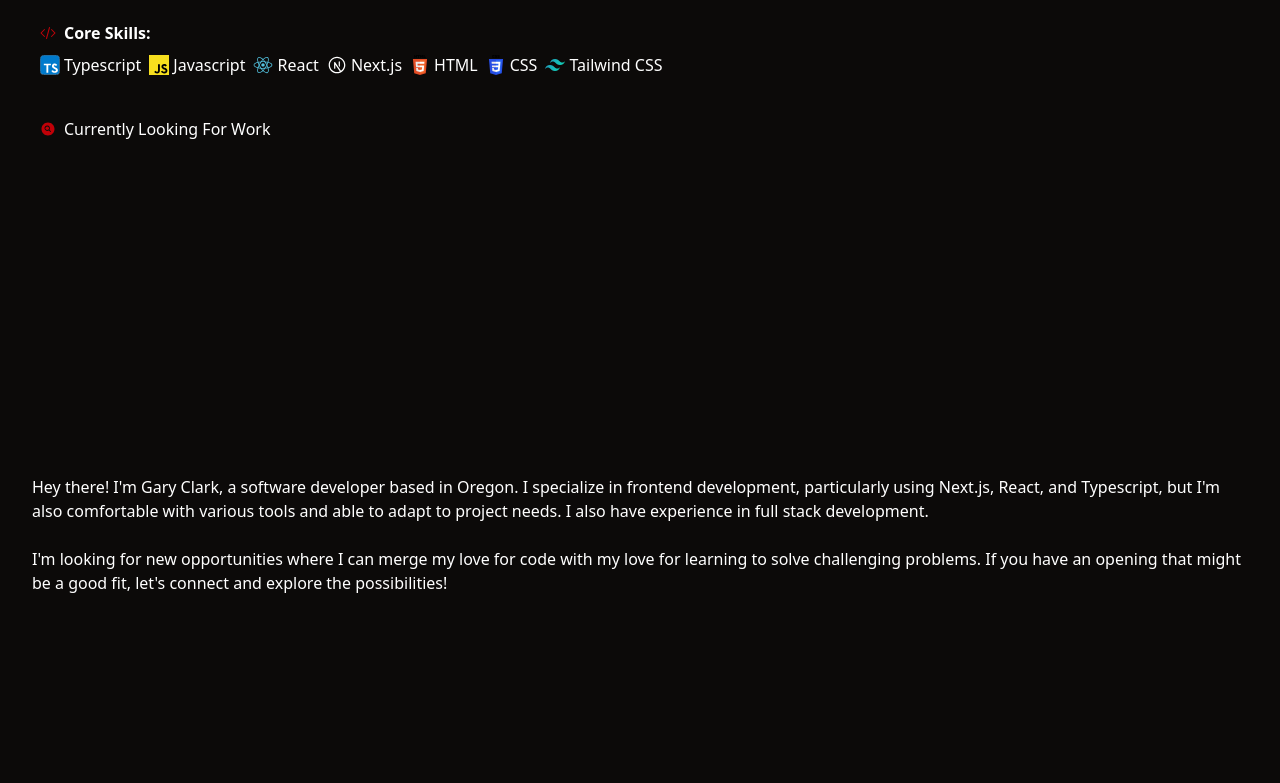
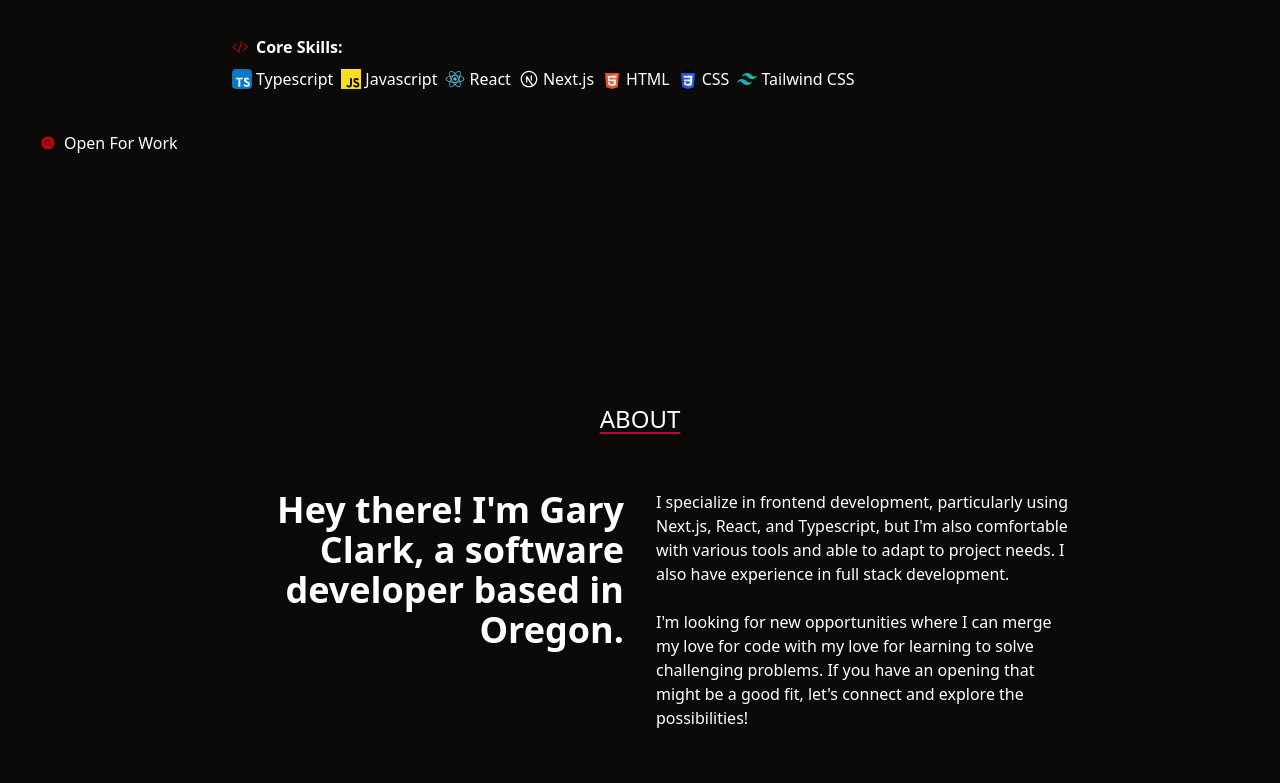
Before and after one commit to Gclark04432/portfolio-site, a Next.js app: page / in a window 1280 px wide. Shown: the part 417-1200 px from the top of the page. Built offline with nearby package versions, Linux system fonts and the light colour scheme.

Commit message:
Adds dynamic with based on screen size and refactors about me section

```diff
--- a/src/app/about.tsx
+++ b/src/app/about.tsx
@@ -26,12 +26,18 @@ export const About = () => {
       id='about'
       className='flex w-screen flex-wrap items-center justify-center bg-stone-950 text-white md:h-screen'
     >
-      <div className='flex w-full items-center justify-center'>
-        <div className='text-l p-8 font-normal'>
-          Hey there! I'm Gary Clark, a software developer based in Oregon. I
-          specialize in frontend development, particularly using Next.js, React,
-          and Typescript, but I'm also comfortable with various tools and able
-          to adapt to project needs. I also have experience in full stack
+      <div className='w-full text-center text-2xl text-white underline decoration-rose-700 underline-offset-4'>
+        ABOUT
+      </div>
+      <div className='flex flex-wrap md:w-2xl lg:w-4xl'>
+        <div className='w-full p-4 text-center text-4xl font-bold md:w-1/2 md:text-end'>
+          Hey there! I'm Gary Clark, a software developer based in Oregon.
+        </div>
+        <div className='text-l w-full p-4 text-center font-normal md:w-1/2 md:text-start'>
+          {' '}
+          I specialize in frontend development, particularly using Next.js,
+          React, and Typescript, but I'm also comfortable with various tools and
+          able to adapt to project needs. I also have experience in full stack
           development. <br />
           <br />
           I'm looking for new opportunities where I can merge my love for code
--- a/src/app/home.tsx
+++ b/src/app/home.tsx
@@ -20,7 +20,7 @@ export const Home = () => {
       id='home'
       className='flex h-screen w-screen flex-col justify-center bg-stone-950'
     >
-      <div className='flex w-full'>
+      <div className='flex self-center md:w-2xl lg:w-4xl'>
         <div className='flex w-4/6 flex-wrap items-center justify-start p-10'>
           <div>
             <div className='flex w-full text-4xl font-extrabold'>
@@ -47,7 +47,7 @@ export const Home = () => {
           </div>
         </div>
       </div>
-      <div className='flex w-full flex-col pl-10 text-white'>
+      <div className='flex flex-col self-center pl-10 text-white md:w-2xl lg:w-4xl'>
         <div className='mb-2 flex font-bold text-white'>
           <CodeBracketIcon className='mr-2 w-4 text-red-700' />
           Core Skills:
@@ -85,7 +85,7 @@ export const Home = () => {
       </div>
       <div className='mt-10 flex w-full pl-10 text-white'>
         <MagnifyingGlassCircleIcon className='mr-2 w-4 text-red-700' />
-        Currently Looking For Work
+        Open For Work
       </div>
     </section>
   );
```
